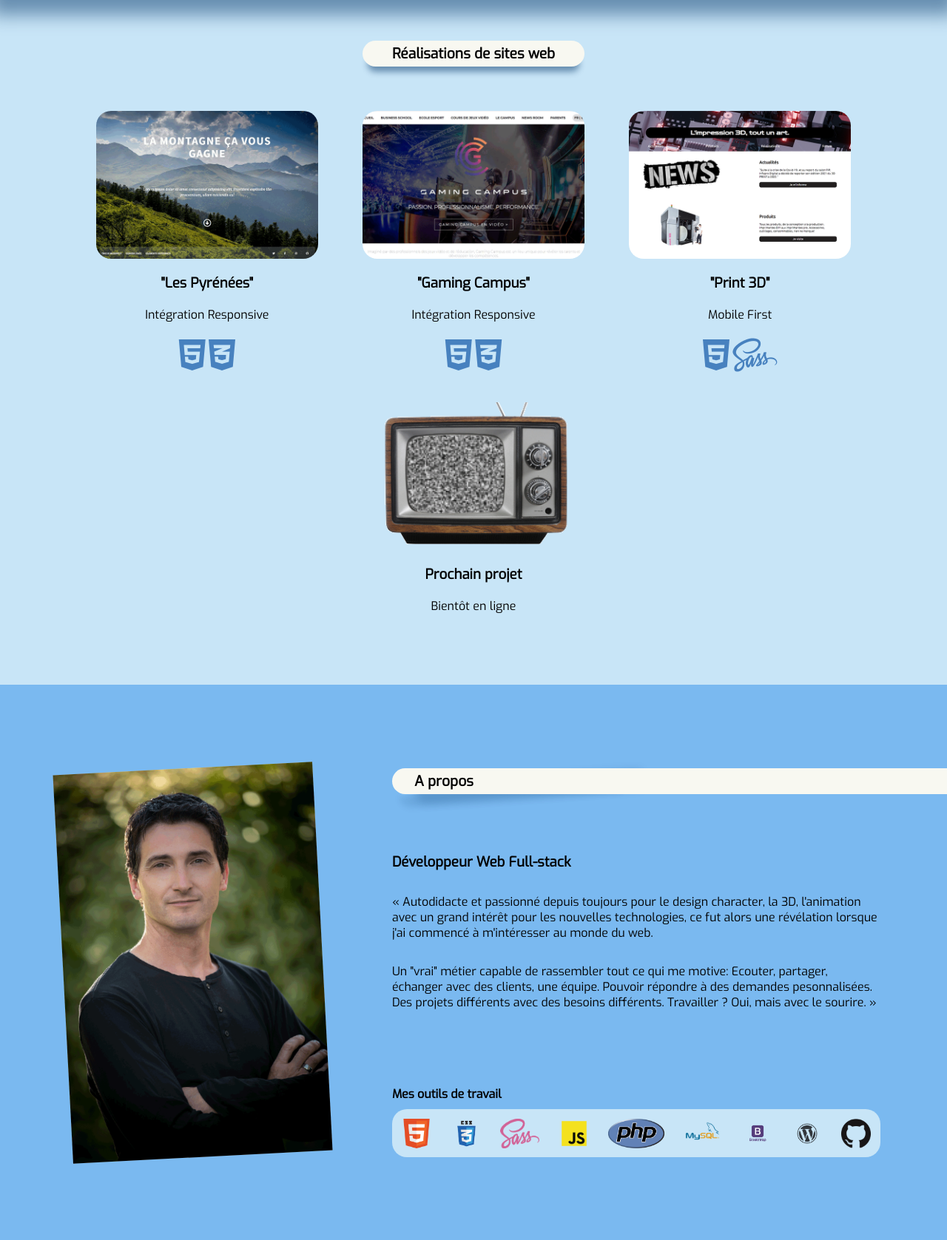
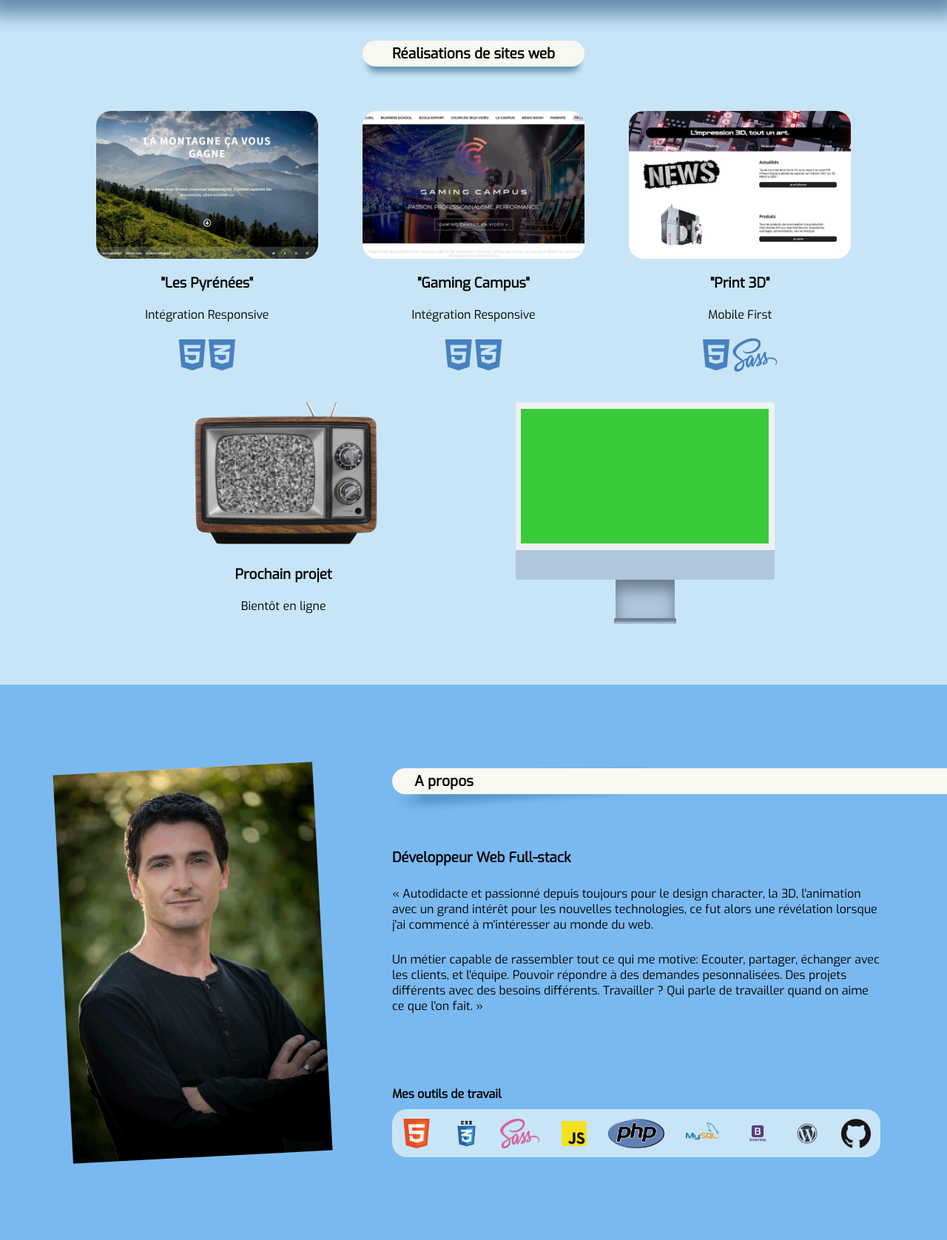
Before and after one commit to Nolibois/portfolio, a PHP site: page / in a window 1280 px wide. Shown: the part 204-1881 px from the top of the page at 74% size. Run offline with PHP 8.4, Linux system fonts and the light colour scheme; some libraries are stand-ins or nearby versions.

Commit message:
Imac css

```diff
--- a/assets/css/style.css
+++ b/assets/css/style.css
@@ -1,18 +1,29 @@
 @charset "UTF-8";
 @import url("https://fonts.googleapis.com/css2?family=Exo&display=swap");
-header nav ul, header nav #nav-container, #productions-container #cards, .social-icons, main #about-container #tools .langages-icons, main #contact-container, footer #footer-nav #footer-top {
+:root {
+  --color1: #eef2f3;
+  /* Screen */
+  --color2: #b0c6db;
+  /* Alu paint*/
+  --color3: #a3b6bc;
+  /* Border inside screen*/
+  --color4: #6b7d91;
+  /* Shadow*/
+}
+
+footer #footer-nav #footer-top, main #contact-container, main #about-container #tools .langages-icons, .social-icons, #productions-container #cards, header nav #nav-container, header nav ul {
   display: flex;
   justify-content: space-around;
   align-items: center;
 }
 
-body .h2, .social-icons div, .social-icons div a, main #about-container #picture {
+main #about-container #picture, .social-icons div a, .social-icons div, body .h2 {
   display: flex;
   justify-content: center;
   align-items: center;
 }
 
-header nav, #productions-container, #productions-container #cards .description, #productions-container #cards #card-1, #productions-container #cards #card-2, #productions-container #cards #card-3, #productions-container #cards #card-4, main #about-container #about, main #about-container #about > div:nth-child(3), main #about-container #tools, main #contact-container #contact {
+main #contact-container #contact, main #about-container #tools, main #about-container #about > div:nth-child(3), main #about-container #about, #productions-container #cards #card-4, #productions-container #cards #card-3, #productions-container #cards #card-2, #productions-container #cards #card-1, #productions-container #cards .description, #productions-container, header nav {
   display: flex;
   flex-direction: column;
   justify-content: space-evenly;
@@ -43,20 +54,16 @@ body {
   font-family: "Exo", sans-serif;
   min-height: 100vh;
 }
-
 body li {
   list-style-type: none;
 }
-
 body a {
   text-decoration: none;
   color: #f8f8f1;
 }
-
 body h1 {
   font-size: 1.8rem;
 }
-
 body .h2 {
   margin: 0 auto 5vh;
   justify-content: start;
@@ -65,11 +72,9 @@ body .h2 {
   height: 35px;
   width: 300px;
 }
-
 body h2 {
   font-size: 1.2rem;
 }
-
 body hr {
   width: 100%;
   height: 1px;
@@ -87,19 +92,16 @@ header nav {
   align-items: center;
   box-shadow: 0 8px 23px 13px rgba(0, 51, 102, 0.49);
 }
-
 header nav img {
   height: 50px;
   padding: 20px 0;
   position: relative;
   z-index: 1;
 }
-
 header nav .hr-container {
   position: relative;
   width: 100%;
 }
-
 header nav hr {
   position: absolute;
   content: "";
@@ -109,22 +111,18 @@ header nav hr {
   border: none;
   background: linear-gradient(90deg, #003366 0%, #4781bf 50%, #003366 100%);
 }
-
 header nav ul {
   width: 65%;
   min-width: 400px;
 }
-
 header nav #nav-container {
   padding: 0 15%;
   width: 100%;
   box-sizing: border-box;
 }
-
 header nav #nav-container li {
   position: relative;
 }
-
 header nav #nav-container li::after {
   position: absolute;
   content: "";
@@ -137,16 +135,13 @@ header nav #nav-container li::after {
   left: 0;
   transition: 0.5s ease;
 }
-
 header nav #nav-container li:hover::after {
   width: 100%;
 }
-
 header nav .social-icons {
   width: 30%;
   min-width: 110px;
 }
-
 header .others_pages {
   background: #003366;
 }
@@ -167,89 +162,126 @@ header .others_pages {
   align-items: start;
   padding: 7vh 7%;
 }
-
 #productions-container * {
   color: black;
 }
-
 #productions-container .h2 {
   box-shadow: 0 14px 9px -7px rgba(0, 51, 102, 0.49);
 }
-
 #productions-container h2 {
   margin: 0 auto;
 }
-
 #productions-container #cards {
   width: 100%;
   justify-content: space-evenly;
   flex-wrap: wrap;
   align-items: start;
 }
-
 #productions-container #cards > * {
   min-width: 300px;
   width: 25%;
   padding: 20px;
 }
-
 #productions-container #cards .description {
   padding-top: 20px;
   align-items: center;
 }
-
 #productions-container #cards .description p {
   padding: 20px 0;
 }
-
 #productions-container #cards #card-1 .thumbnail {
   width: 100%;
   height: 200px;
   border-radius: 20px;
   background: url("../img/pyrenees_small.png") center/cover;
 }
-
 #productions-container #cards #card-1 i {
   font-size: 3rem;
   color: #4781bf;
 }
-
 #productions-container #cards #card-2 .thumbnail {
   width: 100%;
   height: 200px;
   border-radius: 20px;
   background: url("../img/gaming_campus_small.png") center/cover;
 }
-
 #productions-container #cards #card-2 i {
   font-size: 3rem;
   color: #4781bf;
 }
-
 #productions-container #cards #card-3 .thumbnail {
   width: 100%;
   height: 200px;
   border-radius: 20px;
   background: url("../img/Print_3D.png") center/cover;
 }
-
 #productions-container #cards #card-3 i {
   font-size: 3rem;
   color: #4781bf;
 }
-
 #productions-container #cards #card-4 .thumbnail {
   width: 100%;
   height: 200px;
   border-radius: 20px;
   background: url("../img/Vieux-Téléviseur.gif") center/cover;
 }
-
 #productions-container #cards #card-4 i {
   font-size: 3rem;
   color: #4781bf;
 }
-
+#productions-container #cards #card-5 {
+  width: 350px;
+  height: 300px;
+  display: flex;
+  flex-direction: column;
+  align-items: center;
+}
+#productions-container #cards #card-5 .screen {
+  width: 100%;
+  height: 80%;
+  /* or 240px */
+}
+#productions-container #cards #card-5 .screen .frame-out {
+  width: 100%;
+  height: 83.34%;
+  /* or 200px*/
+  background: var(--color1);
+  display: flex;
+  justify-content: center;
+  align-items: center;
+  border-radius: 3px 3px 0 0;
+}
+#productions-container #cards #card-5 .screen .frame-out .frame-in {
+  width: 95.7%;
+  height: 91%;
+  background: #39ca39;
+}
+#productions-container #cards #card-5 .screen .border-bottom {
+  width: 100%;
+  height: 16.67%;
+  background: var(--color2);
+  border-radius: 0 0 3px 3px;
+}
+#productions-container #cards #card-5 .foot-mac {
+  width: 22.86%;
+  height: 20%;
+  display: flex;
+  flex-direction: column;
+  align-items: center;
+}
+#productions-container #cards #card-5 .foot-mac .foot-up {
+  width: 100%;
+  height: 87%;
+  background: var(--color2);
+  box-shadow: inset 0 13px 19px var(--color4);
+}
+#productions-container #cards #card-5 .foot-mac .foot-bottom {
+  width: 105%;
+  height: 13%;
+  background: var(--color2);
+  border-radius: 2px;
+  box-shadow: inset 0 5px 3px var(--color4);
+}
 #productions-container #cards a {
   height: 100%;
   width: 100%;
@@ -259,7 +291,6 @@ header .others_pages {
 .social-icons .tumblr-icon:hover {
   box-shadow: 0 0 3px 4px rgba(248, 248, 248, 0.37);
 }
-
 .social-icons div {
   width: 30px;
   height: 30px;
@@ -269,18 +300,15 @@ header .others_pages {
   position: relative;
   transition: 0.4s ease;
 }
-
 .social-icons div a {
   width: 100%;
   height: 100%;
 }
-
 .social-icons div:nth-child(1):hover > a svg {
   position: absolute;
   transform: translate(20%, -20%);
   height: 21px;
 }
-
 .social-icons div svg {
   height: 17px;
   color: #003366;
@@ -298,7 +326,6 @@ main .shadow {
   top: 12px;
   transform: rotate(-4deg);
 }
-
 main #about-container {
   padding: 0 7%;
   height: 58.75vw;
@@ -308,31 +335,23 @@ main #about-container {
   display: grid;
   grid-template-columns: 40% 60%;
   grid-template-rows: 15% 27% 26% 17% 15%;
-  grid-template-areas: "pict ."
- "pict about"
- "pict about"
- "pict tools"
- "pict .";
+  grid-template-areas: "pict ." "pict about" "pict about" "pict tools" "pict .";
 }
-
 main #about-container #picture {
   grid-area: pict;
   height: 100%;
 }
-
 main #about-container #picture img {
   height: 70%;
   background: #f8f8f1;
   transform: translateX(-49px) rotate(-3deg);
 }
-
 main #about-container #about {
   grid-area: about;
   justify-content: space-between;
   height: 90%;
   position: relative;
 }
-
 main #about-container #about .h2 {
   margin: 0;
   width: 113.5%;
@@ -341,37 +360,30 @@ main #about-container #about .h2 {
   box-shadow: none;
   z-index: 1;
 }
-
 main #about-container #about .h2 h2 {
   margin: 0 30px;
 }
-
 main #about-container #about > div:nth-child(3) {
   height: 77%;
   justify-content: space-evenly;
 }
-
 main #about-container #tools {
   grid-area: tools;
   align-self: flex-end;
   font-size: 1rem;
   font-weight: bold;
 }
-
 main #about-container #tools h4 {
   margin-bottom: 10px;
 }
-
 main #about-container #tools .langages-icons {
   background: #c8e5f7;
   border-radius: 20px;
   height: 65px;
 }
-
 main #about-container #tools .langages-icons img {
   height: 40px;
 }
-
 main #contact-container {
   padding: 0 7%;
   height: 58.75vw;
@@ -379,13 +391,11 @@ main #contact-container {
   background: #c8e5f7;
   box-sizing: border-box;
 }
-
 main #contact-container #map {
   width: 20.83vw;
   height: 70%;
   background: url(../img/map_BX.png) center/cover;
 }
-
 main #contact-container #contact {
   justify-content: space-between;
   height: 70%;
@@ -393,7 +403,6 @@ main #contact-container #contact {
   box-sizing: border-box;
   position: relative;
 }
-
 main #contact-container #contact .h2 {
   margin: 0;
   width: 143%;
@@ -403,12 +412,10 @@ main #contact-container #contact .h2 {
   justify-content: flex-end;
   transform: translateX(-30%);
 }
-
 main #contact-container #contact .h2 h2 {
   margin: 0 30px;
   width: unset;
 }
-
 main #contact-container #contact .shadow {
   transform: rotateY(180deg) rotate(-4deg);
   right: 0;
@@ -416,7 +423,6 @@ main #contact-container #contact .shadow {
   width: 200px;
   top: 13px;
 }
-
 main #contact-container #contact form {
   padding-top: 10%;
   height: 100%;
@@ -424,13 +430,8 @@ main #contact-container #contact form {
   grid-template-columns: 1fr 1fr;
   grid-template-rows: 10% 10% 15% 38% 13%;
   grid-gap: 3%;
-  grid-template-areas: "u-n f-n"
- "email phone"
- "subject subject"
- "message message"
- "btn btn";
+  grid-template-areas: "u-n f-n" "email phone" "subject subject" "message message" "btn btn";
 }
-
 main #contact-container #contact form label,
 main #contact-container #contact form input,
 main #contact-container #contact form textarea,
@@ -439,7 +440,6 @@ main #contact-container #contact form button {
   border: none;
   transition: 0.7s;
 }
-
 main #contact-container #contact form label:focus,
 main #contact-container #contact form input:focus,
 main #contact-container #contact form textarea:focus,
@@ -448,35 +448,28 @@ main #contact-container #contact form button:focus {
   box-shadow: 0 0 8px 0 #4781bf;
   outline: none;
 }
-
 main #contact-container #contact form #user-name {
   grid-area: u-n;
   border-top-left-radius: 20px;
 }
-
 main #contact-container #contact form #first-name {
   grid-area: f-n;
   border-top-right-radius: 20px;
 }
-
 main #contact-container #contact form #email {
   grid-area: email;
 }
-
 main #contact-container #contact form #phone {
   grid-area: phone;
 }
-
 main #contact-container #contact form #subject {
   grid-area: subject;
 }
-
 main #contact-container #contact form #message {
   grid-area: message;
   padding-top: 10px;
   resize: none;
 }
-
 main #contact-container #contact form button {
   grid-area: btn;
   border-radius: 0 0 20px 20px;
@@ -491,31 +484,25 @@ footer {
   padding: 10px 40px;
   position: relative;
 }
-
 footer #footer-nav #footer-top {
   padding: 20px 0;
 }
-
 footer #footer-nav #footer-top img {
   height: 80px;
 }
-
 footer #footer-nav #footer-top .social-icons {
   width: 10vw;
 }
-
 footer #footer-nav hr {
   height: 2px;
   border: none;
   background: linear-gradient(90deg, #003366 0%, #4781bf 50%, #003366 100%);
 }
-
 footer #author {
   text-align: right;
   color: #f8f8f1;
   padding: 20px 0;
 }
-
 footer #author a {
   color: #7ab9f0;
 }
@@ -530,11 +517,7 @@ footer #author a {
     padding: 0 5%;
     height: 70vw;
     grid-template-rows: 13% 28% 27% 19% 13%;
-    grid-template-areas: ". ."
- "pict about"
- "pict about"
- "tools tools"
- ". .";
+    grid-template-areas: ". ." "pict about" "pict about" "tools tools" ". .";
   }
   main #about-container {
     height: 80vw;
@@ -562,8 +545,11 @@ footer #author a {
     width: 70%;
     height: 20.83vw;
   }
+
   #footer-nav #footer-top .social-icons {
     width: 20vw !important;
   }
 }
+/*# sourceMappingURL=style.scss.map */
+
 /*# sourceMappingURL=style.css.map */
--- a/assets/scss/fondation/_code.scss
+++ b/assets/scss/fondation/_code.scss
@@ -194,6 +194,65 @@ header {
     #card-4 {
       @extend %dispFlexVert;
       @include displayCard("../img/Vieux-Téléviseur.gif");
+    }
+
+    #card-5 {
+      width: 350px;
+      height: 300px;
+      display: flex;
+      flex-direction: column;
+      align-items: center;
+
+      .screen {
+        width: 100%;
+        height: 80%; /* or 240px */
+
+        .frame-out {
+          width: 100%;
+          height: 83.34%; /* or 200px*/
+          background: var(--color1);
+          display: flex;
+          justify-content: center;
+          align-items: center;
+          border-radius: 3px 3px 0 0;
+
+          .frame-in {
+            width: 95.7%;
+            height: 91%;
+            background: rgb(57, 202, 57);
+          }
+        }
+
+        .border-bottom {
+          width: 100%;
+          height: 16.67%;
+          background: var(--color2);
+          border-radius: 0 0 3px 3px;
+        }
+      }
+
+      .foot-mac {
+        width: 22.86%;
+        height: 20%;
+        display: flex;
+        flex-direction: column;
+        align-items: center;
+
+        .foot-up {
+          width: 100%;
+          height: 87%;
+          background: var(--color2);
+          box-shadow: inset 0 13px 19px var(--color4);
+        }
+
+        .foot-bottom {
+          width: 105%;
+          height: 13%;
+          background: var(--color2);
+          border-radius: 2px;
+          box-shadow: inset 0 5px 3px var(--color4);
+        }
+      }
     }
 
     a {
--- a/assets/scss/style.scss
+++ b/assets/scss/style.scss
@@ -3,6 +3,13 @@ $color-2: #4781bf;
 $color-3: #7ab9f0;
 $color-4: #c8e5f7;
 $color-5: #f8f8f1;
+
+:root {
+  --color1: #eef2f3; /* Screen */
+  --color2: #b0c6db; /* Alu paint*/
+  --color3: #a3b6bc; /* Border inside screen*/
+  --color4: #6b7d91; /* Shadow*/
+}
 
 @import "./extends";
 @import "./mixins";
--- a/index.php
+++ b/index.php
@@ -118,6 +118,20 @@
             </div>
           </a>
         </div>
+        <div id="card-5">
+          <div class="screen">
+            <div class="frame-out">
+              <div class="frame-in">
+                <img src="" alt="" />
+              </div>
+            </div>
+            <div class="border-bottom"></div>
+          </div>
+          <div class="foot-mac">
+            <div class="foot-up"></div>
+            <div class="foot-bottom"></div>
+          </div>
+        </div>
       </div>
     </section>
 
@@ -134,7 +148,7 @@
           <h3>Développeur Web Full-stack</h3>
           <p>« Autodidacte et passionné depuis toujours pour le design character, la 3D, l'animation avec un grand intérêt pour les nouvelles technologies, ce fut alors une révélation lorsque j'ai commencé à m'intéresser au monde du web.
           </p>
-          <p>Un "vrai" métier capable de rassembler tout ce qui me motive: Ecouter, partager, échanger avec des clients, une équipe. Pouvoir répondre à des demandes pesonnalisées. Des projets différents avec des besoins différents. Travailler ? Oui, mais avec le sourire. »
+          <p>Un métier capable de rassembler tout ce qui me motive: Ecouter, partager, échanger avec les clients, et l'équipe. Pouvoir répondre à des demandes pesonnalisées. Des projets différents avec des besoins différents. Travailler ? Qui parle de travailler quand on aime ce que l'on fait. »
           </p>
         </div>
       </div>
```
Also changed, not shown: 1 other file.
